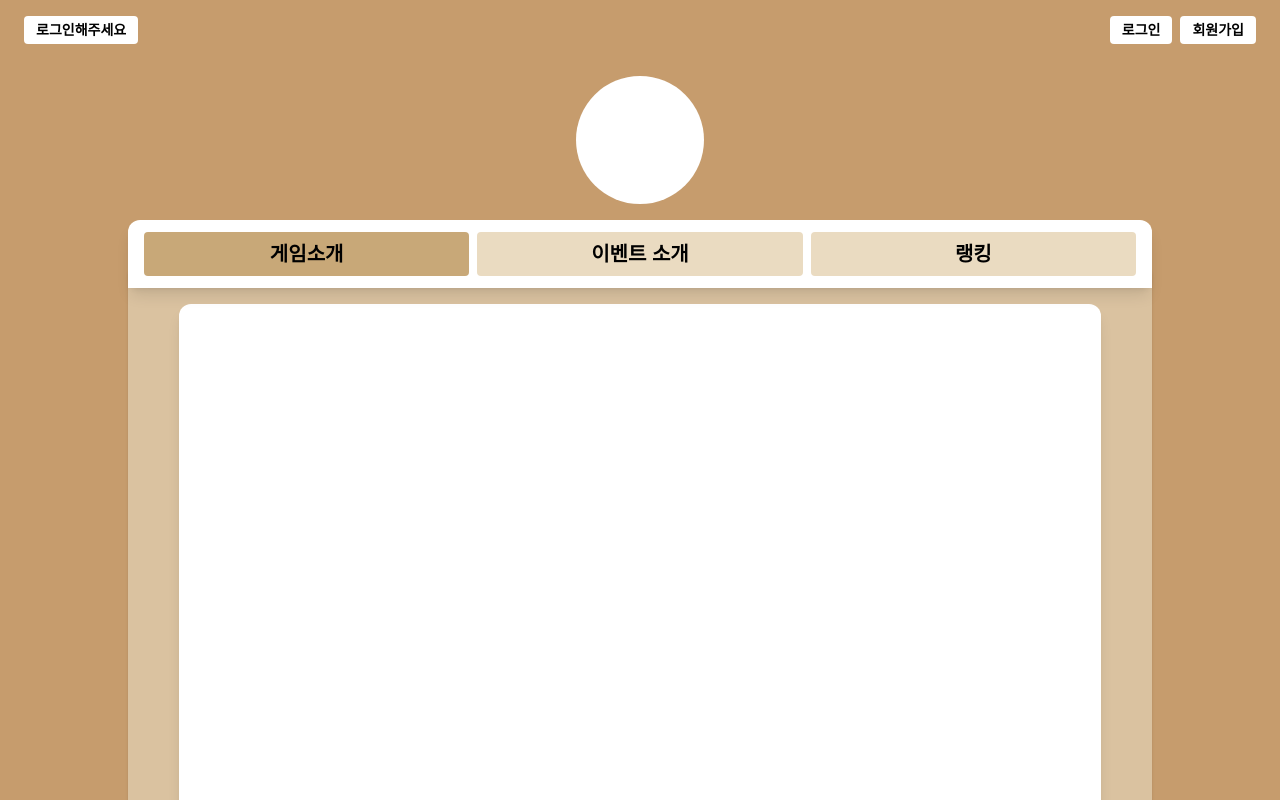
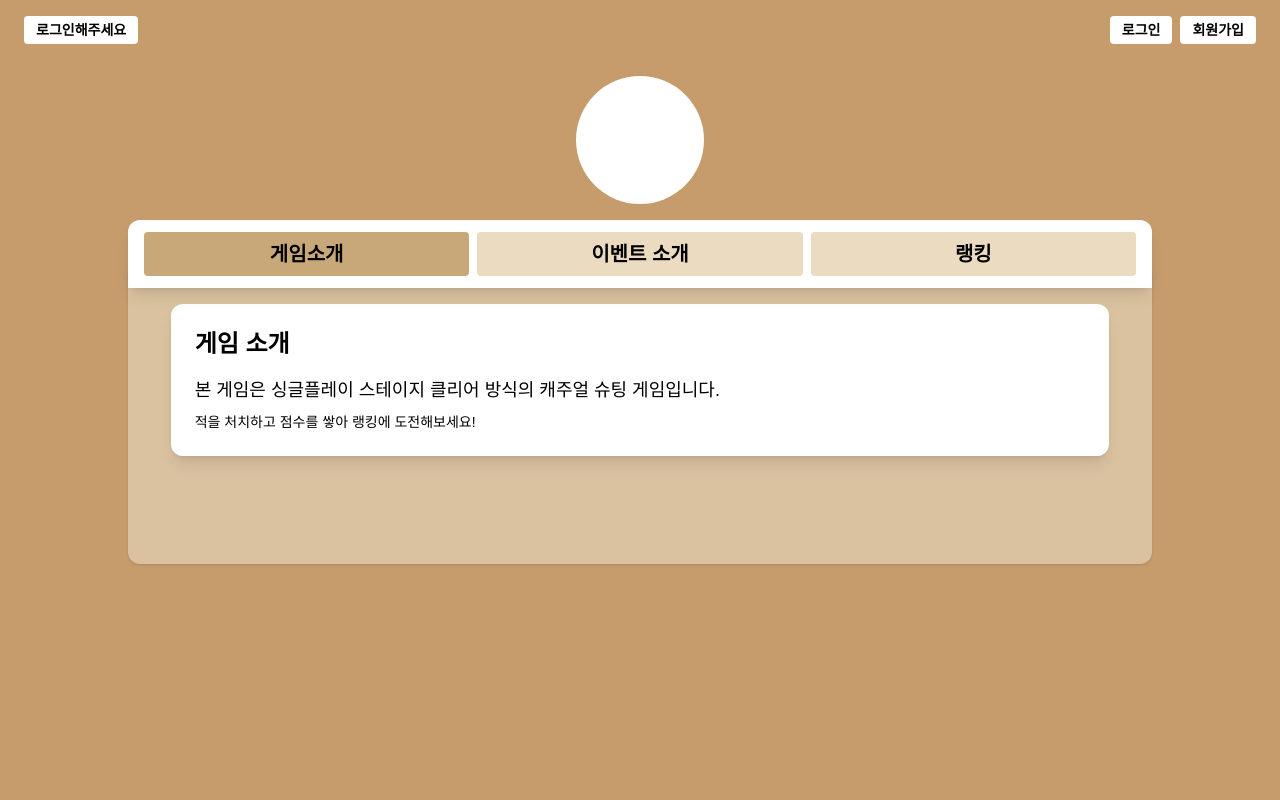
Before and after one commit to pkfffe/cap_project, a Next.js app: page /main in a window 1280 px wide. Shown: the top 800 px of the page. Built offline with nearby package versions, Linux system fonts and the light colour scheme.

Commit message:
메인 수정정

```diff
--- a/app/main/page.tsx
+++ b/app/main/page.tsx
@@ -109,32 +109,44 @@ export default function Home() {
       </div>
 
       {/* 본문 콘텐츠 영역 */}
+      {/* 본문 콘텐츠 영역 */}
 <div className="w-4/5 bg-[#dac2a0] flex flex-col items-center py-10 rounded-xl shadow min-h-[300px] z-0">
   {activeTab === "game" && (
-          <>
-            <div className="bg-white w-9/10 h-[800px] mb-6 rounded-xl shadow-lg" />
-            <p className="text-sm font-semibold text-black">
-              🎮 여기는 게임 소개글입니다!
+    <div className="bg-white w-11/12 p-6 rounded-xl shadow-lg mb-6 text-black">
+      <h2 className="text-2xl font-bold mb-4">게임 소개</h2>
+      <p className="text-lg mb-2">
+        본 게임은 싱글플레이 스테이지 클리어 방식의 캐주얼 슈팅 게임입니다.
       </p>
-          </>
+      <p className="text-sm">
+        적을 처치하고 점수를 쌓아 랭킹에 도전해보세요!
+      </p>
+    </div>
   )}
+
   {activeTab === "event" && (
-          <>
-            <div className="bg-white w-9/10 h-[800px] mb-6 rounded-xl shadow-lg" />
-            <p className="text-sm font-semibold text-black">
-              📢 현재 진행 중인 이벤트 안내입니다!
-            </p>
-          </>
+    <div className="bg-white w-11/12 p-6 rounded-xl shadow-lg mb-6 text-black">
+      <h2 className="text-2xl font-bold mb-4">이벤트 소개</h2>
+      <ul className="list-disc pl-5 space-y-2">
+        <li>🔥 스테이지 3 클리어 시 추첨 이벤트 참여</li>
+        <li>💎 상위 10명 리워드 지급</li>
+        <li>⏰ 기간: 2025.06.01 ~ 2025.06.30</li>
+      </ul>
+    </div>
   )}
+
   {activeTab === "rank" && (
-          <>
-            <div className="bg-white w-9/10 h-[800px] mb-6 rounded-xl shadow-lg" />
-            <p className="text-sm font-semibold text-black">
-              🏆 랭킹 TOP 50 정보가 여기에 표시됩니다!
-            </p>
-          </>
+    <div className="bg-white w-11/12 p-6 rounded-xl shadow-lg mb-6 text-black">
+      <h2 className="text-2xl font-bold mb-4">🏆 랭킹</h2>
+      <p className="mb-2">현재 가장 높은 점수를 기록한 유저 TOP 3:</p>
+      <ol className="list-decimal pl-5 space-y-1">
+        <li>🥇 닉네임: Legend - 999999점</li>
+        <li>🥈 닉네임: ProShooter - 854320점</li>
+        <li>🥉 닉네임: FastHand - 782150점</li>
+      </ol>
+    </div>
   )}
 </div>
+
     </main>
   );
 }
```
Lines whose indentation alone changed are shown as unchanged.
